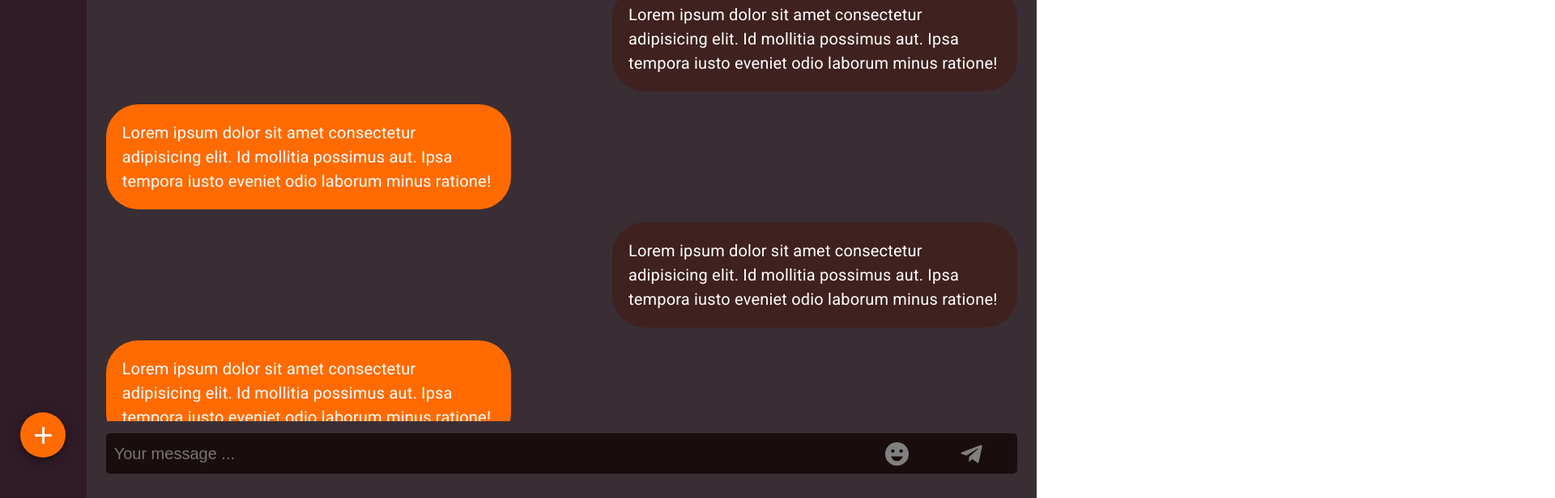
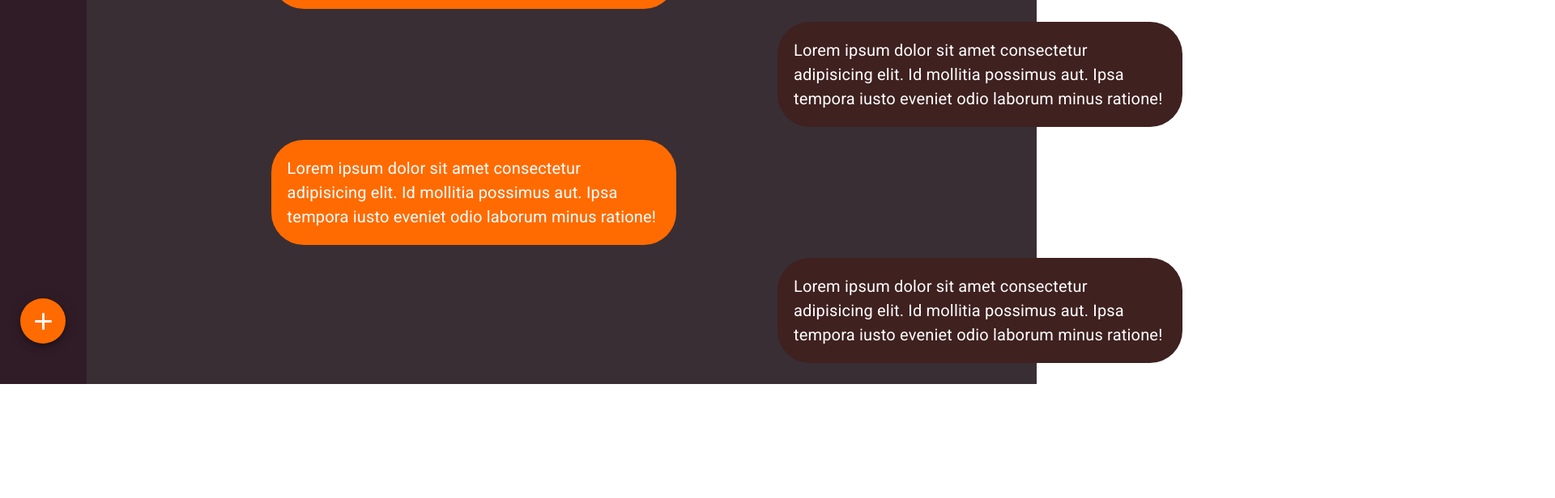
Before and after one commit to Ahura-del/twitty, a React (Create React App) app: page /desk in a window 1280 px wide. Shown: the part 325-941 px from the top of the page at 81% size, 1920 px wide, since content can reach past the window. After the commit the page ends 800 px from the top, so only its background shows below. Built offline with nearby package versions, Linux system fonts and the light colour scheme.

Commit message:
fix input with emoji and install react-input-emoji package

```diff
--- a/package.json
+++ b/package.json
@@ -13,6 +13,7 @@
     "@testing-library/user-event": "^12.8.3",
     "react": "^17.0.2",
     "react-dom": "^17.0.2",
+    "react-input-emoji": "^4.0.9",
     "react-redux": "^7.2.6",
     "react-router-dom": "^5.3.0",
     "react-scripts": "4.0.3",
--- a/src/components/Massenger/Desktop/ChatBox/ChatContent/index.js
+++ b/src/components/Massenger/Desktop/ChatBox/ChatContent/index.js
@@ -1,20 +1,46 @@
 import { Grid } from '@mui/material'
-import React from 'react'
+import React , {useRef , useEffect} from 'react'
 import ChatMessage from './ChatText'
 import './ChatMessage.css'
 
+const list = [
+    {"dir" : "recive" },
+    {"dir" : "send"},
+    {"dir" : "recive" },
+    {"dir" : "send"},
+    {"dir" : "recive" },
+    {"dir" : "send"},
+    {"dir" : "recive" },
+    {"dir" : "send"},
+    {"dir" : "recive" },
+    {"dir" : "send"},
+    {"dir" : "recive" },
+    {"dir" : "send"},
+    {"dir" : "recive" },
+    {"dir" : "send"},
+    {"dir" : "recive" },
+    {"dir" : "send"},
+    {"dir" : "recive" },
+    {"dir" : "send"}
+]
 function Index() {
+    const endPage = useRef()
+
+    useEffect(()=>{
+        if (endPage.current) {
+            endPage.current.scrollIntoView(
+              {
+                behavior: 'smooth',
+                block: 'end',
+                inline: 'nearest'
+              })
+            }
+    })
     return (
-        <Grid item xs={6} style={{paddingTop:50 }}>
-            <Grid container rowSpacing={2} className="chatMessage-container">
-            <ChatMessage dir="recive" />
-            <ChatMessage dir="send" />
-            <ChatMessage dir="recive" />
-            <ChatMessage dir="send" />
-            <ChatMessage dir="recive" />
-            <ChatMessage dir="send" />
-            <ChatMessage dir="recive" />
-            <ChatMessage dir="send" />
+        <Grid item xs={10} style={{paddingTop:50 }} >
+            <Grid container rowSpacing={2} className="chatMessage-container" >
+            {list.map((item , index) => (<ChatMessage dir={item.dir} key={index} />))}
+            <div ref={endPage} />
             </Grid>
         </Grid>
     )
--- a/src/components/Massenger/Desktop/ChatBox/ChatFooter/ChatFooter.css
+++ b/src/components/Massenger/Desktop/ChatBox/ChatFooter/ChatFooter.css
@@ -1,26 +1,6 @@
 .chat-footer{
     width: 100%;
-    border-radius: 5px;
-    height: 50px;
-    padding: 0 10px;
-    margin-top: 15px !important;
-    background: #1a0d0d;
+
+    /* margin-top: 15px !important; */
+
 }
-
-#chat-footer-input {
-    background: transparent;
-    border: none;
-    padding: 5px 0;
-    margin: 0;
-    outline: none;
-    color: #fff;
-    font-size: 20px;
-    width: 100% ;
-    box-sizing: border-box;
-}
-
-#chat-footer-input:focus{
-    border: none;
-    outline: none;
-    background: transparent;
-}
--- a/src/components/Massenger/Desktop/ChatBox/ChatFooter/index.js
+++ b/src/components/Massenger/Desktop/ChatBox/ChatFooter/index.js
@@ -1,14 +1,17 @@
-import { EmojiEmotions, Telegram } from "@mui/icons-material";
+import {  Telegram } from "@mui/icons-material";
 import { Grid } from "@mui/material";
 import React, { useEffect, useState } from "react";
 import "./ChatFooter.css";
 import useWidthDimensions from "../../../../../Hook/useWidthDimensions";
-
+import InputEmoji from 'react-input-emoji'
 function Index() {
 
-    //----------chat input -----------
-    const [chat , setChat] = useState('')
-
+  //------------pick emoji
+  const [ text, setText ] = useState('')
+const handleOnEnter = (text) => {
+    console.log('enter', text)
+    setText('')
+  }
 
   //-------------WidthDimensions------------
 
@@ -25,24 +28,27 @@ function Index() {
     <Grid item className="chat-footer">
       <Grid container justifyContent="space-between" alignItems="center">
         <Grid item xs={xs.big}>
-          <input
-            type="text"
-            name="chat-footer-input"
-            id="chat-footer-input"
-            autoComplete="off"
-            autoFocus
-            value={chat}
-            onChange={e=>setChat(e.target.value)}
-            placeholder="Your message ..."
+
+          <InputEmoji
+          value={text}
+          onChange={setText}
+          cleanOnEnter
+          onEnter={handleOnEnter}
+          placeholder="Your message ..."
+          fontSize={20}
+          borderRadius={15}
           />
+
+
         </Grid>
         <Grid item xs={xs.small} sx={{ height: "100%" }}>
-          <Grid container justifyContent="space-around">
-            <EmojiEmotions
-              sx={{ fontSize: 35, color: "gray", cursor: "pointer" }}
+
+            <Telegram
+              sx={{ fontSize: 35, cursor: "pointer" }}
+              style={text.length > 0 ? { color: "#FF6B00" } : { color: "gray" }}
+              onClick={() => handleOnEnter(text)}
             />
-            <Telegram sx={{ fontSize: 35, cursor: "pointer" }} style={chat.length>0 ? {color:"#FF6B00"} : {color:"gray"} } />
-          </Grid>
+
         </Grid>
       </Grid>
     </Grid>
--- a/src/components/Massenger/Desktop/ChatBox/index.js
+++ b/src/components/Massenger/Desktop/ChatBox/index.js
@@ -6,8 +6,8 @@ import ChatFooter from './ChatFooter'
 function Index() {
   return (
     <Grid container>
-      <Container style={{ paddingTop: 40, paddingBottom: 30 }} fixed>
-      <Grid container direction="column" rowSpacing={1}>
+      <Container style={{ paddingTop: 40, paddingBottom: 30 , height:"100vh" }} fixed>
+      <Grid container direction="column" sx={{height:"100%"}}>
         <ChatHeader  />
         <ChatContact />
         <ChatFooter />
--- a/src/index.css
+++ b/src/index.css
@@ -22,3 +22,6 @@ a{
   text-decoration: none;
   color: inherit;
 }
+.emoji-mart{
+  width: unset !important;
+}
```
Also changed, not shown: 1 other file (tests, documents, lock files or other folders).
